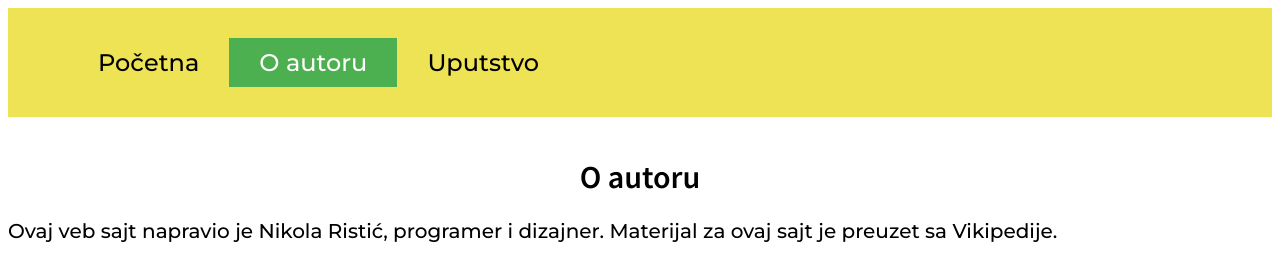
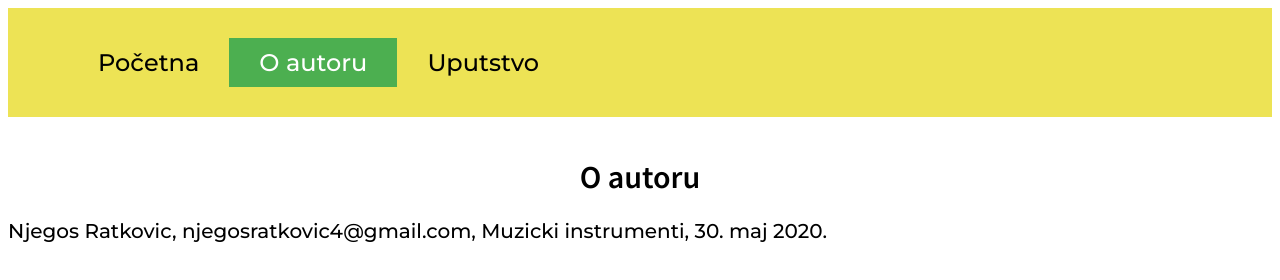
Before and after one commit to Njegos7/muzickiInstrumenti, a plain HTML site: page oautoru.html in a window 1280 px wide. Drawn offline with Linux system fonts and the light colour scheme.

Commit message:
Update oautoru.html

```diff
--- a/oautoru.html
+++ b/oautoru.html
@@ -24,7 +24,7 @@
 <br>
 <h1 class="logo">O autoru</h1>
 
-<p class="tekst">Ovaj veb sajt napravio je Nikola Ristić, programer i dizajner. Materijal za ovaj sajt je preuzet sa Vikipedije.</p>
+<p class="tekst">Njegos Ratkovic, njegosratkovic4@gmail.com, Muzicki instrumenti, 30. maj 2020.</p>
 
 <script>
 function myFunc()
```
